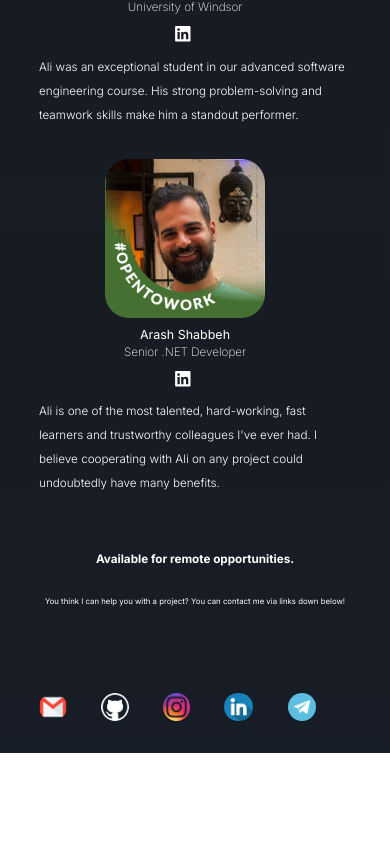
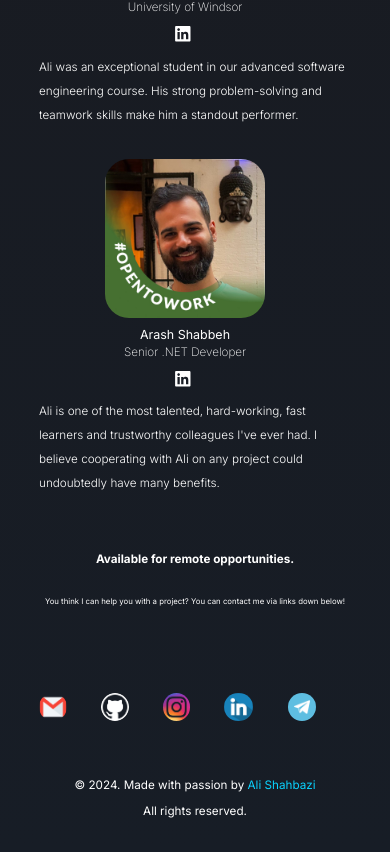
Before and after one commit to AliShahbazi81/MyWebsite_Client, a Next.js app: page /projects/1 in a window 390 px wide. Shown: the part 1262-2114 px from the top of the page. Before the commit the page ends 2015 px from the top, so only its background shows below. Built offline with nearby package versions, Linux system fonts and the light colour scheme.

Commit message:
Add copy right section and text

```diff
--- a/src/app/css/experience.scss
+++ b/src/app/css/experience.scss
@@ -94,11 +94,12 @@
 
 
     @media (min-width: 1281px) {
+      #education .title{
+        @apply mt-12;
+      }
       .headerEnv {
         width: 50%;
 
-        .headerDetail {
-        }
       }
       .bodyEnv {
         width: 50%;
--- a/src/app/css/footer.scss
+++ b/src/app/css/footer.scss
@@ -3,6 +3,13 @@
 .footerEnv {
   @apply transition-all duration-300 overflow-hidden;
   background: linear-gradient(to bottom, #1A191D, #171D26);
+
+  .copyRight{
+    @apply flex justify-between items-center mt-12;
+    .copyRightText{
+      font-size: min(3vw, 14px);
+    }
+  }
 
   .socialEnv {
     .socialTitle {
@@ -82,6 +89,10 @@
         .socialEnv {
           @apply flex flex-col items-center justify-between flex-wrap pl-12 pr-8 mb-8;
           width: 30%;
+
+          .copyRight{
+            width: 100%;
+          }
         }
 
         .reference {
@@ -112,6 +123,10 @@
     @media (max-width: 1799px) {
       .footer {
         @apply flex flex-col-reverse items-center justify-center;
+
+        .copyRight{
+          width: 100%;
+        }
 
         .reference {
           @apply flex flex-col justify-center;
@@ -147,6 +162,10 @@
       .footer {
         @apply flex flex-col-reverse items-center justify-center;
         padding-bottom: 8vw;
+
+        .copyRight{
+          width: 55%;
+        }
 
         .reference {
           @apply flex flex-col items-center justify-center pt-12;
@@ -202,6 +221,14 @@
         .socialEnv {
           @apply pt-12 pb-12;
 
+          .copyRight{
+            @apply flex flex-col justify-center items-center;
+
+            .copyRightText{
+              @apply mt-2;
+            }
+          }
+
           .socialIconsEnv {
             @apply flex items-start justify-start;
           }
@@ -232,6 +259,14 @@
         @apply flex flex-col items-center justify-center mt-6;
         width: 80%;
 
+        .copyRight{
+          @apply flex flex-col justify-center items-center;
+
+          .copyRightText{
+            @apply mt-2;
+          }
+        }
+
         .socialIconsEnv {
           @apply flex items-center justify-center self-center;
         }
--- a/src/app/css/homepage.scss
+++ b/src/app/css/homepage.scss
@@ -4,7 +4,7 @@
   @apply relative flex items-center justify-center;
   height: 100vh;
   width: 100vw;
-  background: linear-gradient(to bottom, #171D26, #1A191D);
+  background: linear-gradient(to bottom, #1B2736, #1A191D);
 
   .homePageImage{
     @apply block;
--- a/src/components/Footer.tsx
+++ b/src/components/Footer.tsx
@@ -23,6 +23,14 @@ export default function Footer() {
 						<SocialLinks imageName={"InstagramLogo"}  socialLink={"https://www.instagram.com/ali_shahbazi81/"}/>
 						<SocialLinks imageName={"LinkedInLogo"}  socialLink={"https://www.linkedin.com/in/alishahbazi81/"}/>
 						<SocialLinks imageName={"TelegramLogo"}  socialLink={"https://t.me/AliShahbazi81"}/>
+					</div>
+					<div className={'copyRight'}>
+						<h3 className={'copyRightText'}>
+							© 2024. Made with passion by <span className={'text-primary'}>Ali Shahbazi</span>
+						</h3>
+						<h3 className={'copyRightText'}>
+							All rights reserved.
+						</h3>
 					</div>
 				</div>
 				{/* References */}
@@ -61,6 +69,7 @@ export default function Footer() {
 					</div>
 				</div>
 			</div>
+
 		</div>
 	)
 }
--- a/src/components/Navbar.tsx
+++ b/src/components/Navbar.tsx
@@ -33,12 +33,12 @@ export default function Navbar() {
 						</Link>
 					</div>
 					<div className="hidden md:flex space-x-4">
-						<Link href="#home" className="navLink">Home</Link>
-						<Link href="#expertise" className="navLink">Expertise</Link>
-						<Link href="#projects" className="navLink">Projects</Link>
-						<Link href="#experience" className="navLink">Experience</Link>
-						<Link href="#education" className="navLink">Education</Link>
-						<Link href="#contact" className="navLink">Contact Me</Link>
+						<Link href="/#home" className="navLink">Home</Link>
+						<Link href="/#expertise" className="navLink">Expertise</Link>
+						<Link href="/#projects" className="navLink">Projects</Link>
+						<Link href="/#experience" className="navLink">Experience</Link>
+						<Link href="/#education" className="navLink">Education</Link>
+						<Link href="/#contact" className="navLink">Contact Me</Link>
 					</div>
 					<div className="-mr-2 flex md:hidden">
 						<Menu as="div" className="relative inline-block text-left">
@@ -58,35 +58,35 @@ export default function Navbar() {
 									<div className="menu-items">
 										<Menu.Item>
 											{({ active }) => (
-												<Link href="#home">
+												<Link href="/#home">
 													<span className={classNames(active ? 'menu-item-active' : '', 'menu-item')}>Home</span>
 												</Link>
 											)}
 										</Menu.Item>
 										<Menu.Item>
 											{({ active }) => (
-												<Link href="#expertise">
+												<Link href="/#expertise">
 													<span className={classNames(active ? 'menu-item-active' : '', 'menu-item')}>Expertise</span>
 												</Link>
 											)}
 										</Menu.Item>
 										<Menu.Item>
 											{({ active }) => (
-												<Link href="#experience">
+												<Link href="/#experience">
 													<span className={classNames(active ? 'menu-item-active' : '', 'menu-item')}>Experience</span>
 												</Link>
 											)}
 										</Menu.Item>
 										<Menu.Item>
 											{({ active }) => (
-												<Link href="#education">
+												<Link href="/#education">
 													<span className={classNames(active ? 'menu-item-active' : '', 'menu-item')}>Education</span>
 												</Link>
 											)}
 										</Menu.Item>
 										<Menu.Item>
 											{({ active }) => (
-												<Link href="#contact">
+												<Link href="/#contact">
 													<span className={classNames(active ? 'menu-item-active' : '', 'menu-item')}>Contact Me</span>
 												</Link>
 											)}
--- a/src/components/experience/MyExperience.tsx
+++ b/src/components/experience/MyExperience.tsx
@@ -55,7 +55,7 @@ export default function MyExperience() {
 					/>
 				))}
 			</div>
-			<h1 id={"education"} className={'title mt-6'}>
+			<h1 id={"education"}  className={'title mt-6'}>
 				Education
 			</h1>
 			<div className={'expEnv'}>
```
